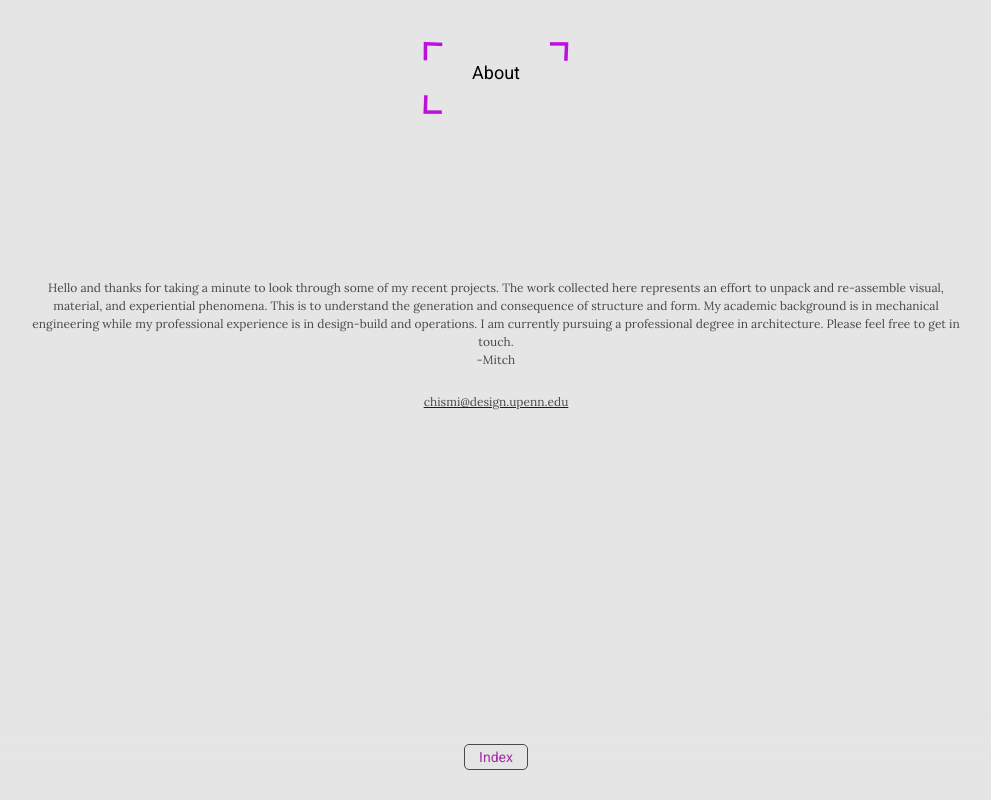
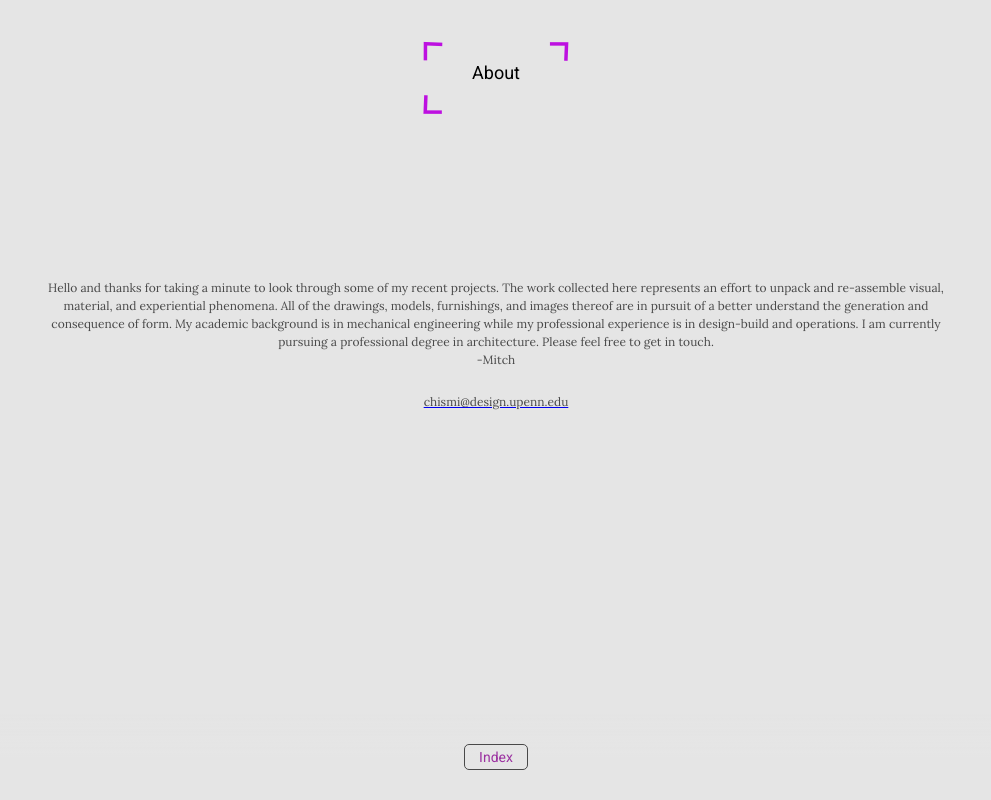
Before and after one commit to chismi/chismi.github.io, a website: page pages/about.html in a window 1280 px wide. Shown: the whole page, without its empty margins (144-1135 px from the left). Drawn offline with Linux system fonts and the light colour scheme.

Commit message:
updated about

```diff
--- a/pages/about.html
+++ b/pages/about.html
@@ -16,7 +16,7 @@
 
 	<main class="block">
 		<div class="about_block">
-			<p>Hello and thanks for taking a minute to look through some of my recent projects. The work collected here represents an effort to unpack and re-assemble visual, material, and experiential phenomena. This is to understand the generation and consequence of structure and form. My academic background is in mechanical engineering while my professional experience is in design-build and operations. I am currently pursuing a professional degree in architecture. Please feel free to get in touch. <br>-Mitch</p>
+			<p>Hello and thanks for taking a minute to look through some of my recent projects. The work collected here represents an effort to unpack and re-assemble visual, material, and experiential phenomena. All of the drawings, models, furnishings, and images thereof are in pursuit of a better understand the generation and consequence of form. My academic background is in mechanical engineering while my professional experience is in design-build and operations. I am currently pursuing a professional degree in architecture. Please feel free to get in touch. <br>-Mitch</p>
 			<a href="mailto:chismi@design.upenn.edu"><p>chismi@design.upenn.edu</p></a>
 		</div>
 	</main>
```
